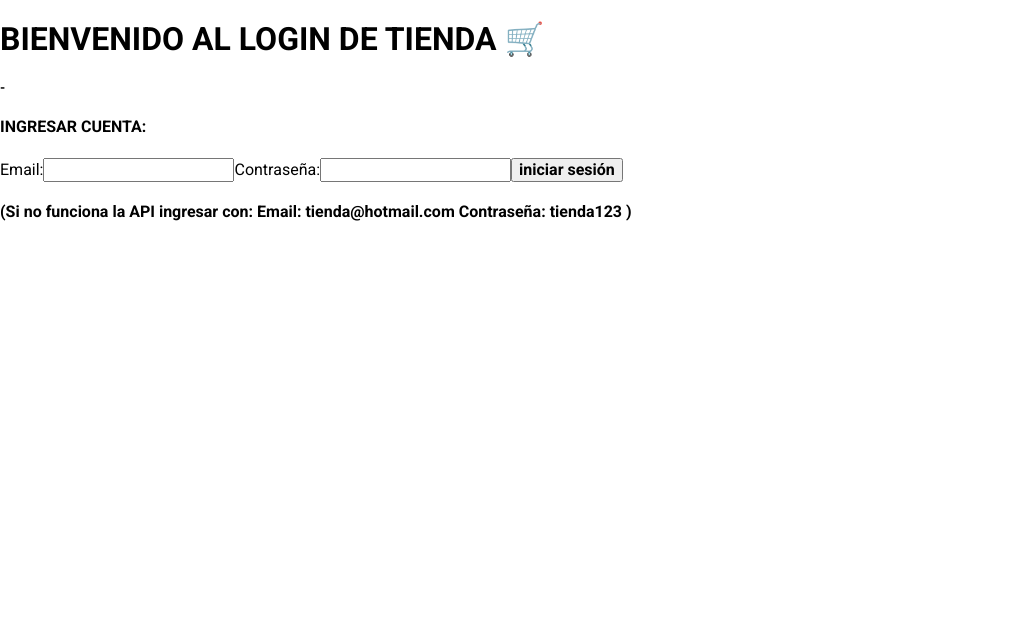
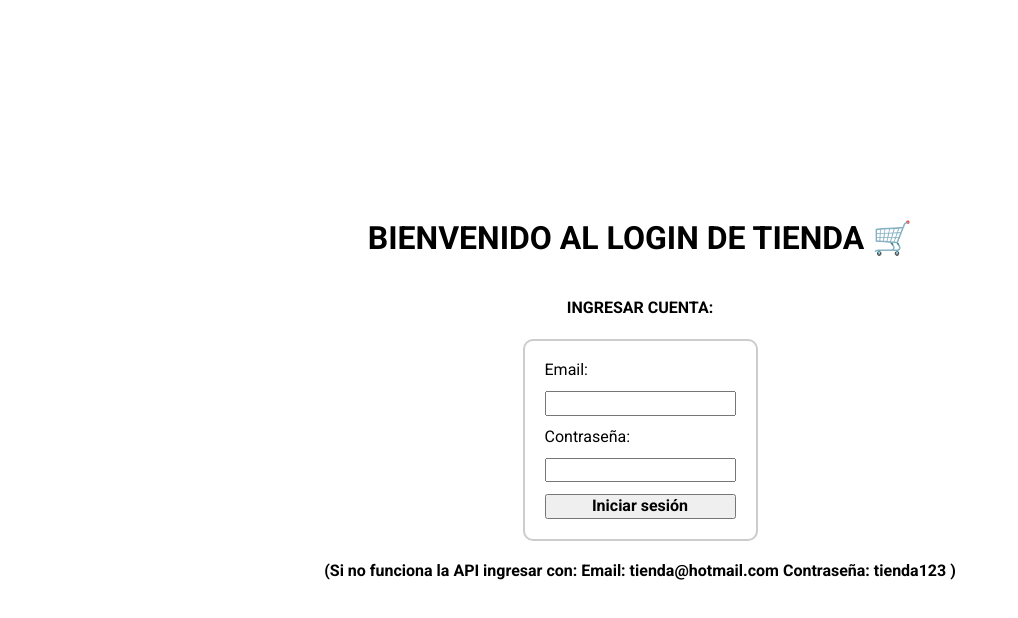
Before and after one commit to cristiangauna/Tienda, a React (Vite) app: page / in a window 1280 px wide. Shown: the top 618 px of the page, without its empty margins (0-1018 px from the left). Built offline with nearby package versions, Linux system fonts and the light colour scheme.

Commit message:
Entrega 3 CSS a Login

```diff
--- a/src/app.jsx
+++ b/src/app.jsx
@@ -107,7 +107,7 @@ function App() {
           <AuthProvider>
             <Routes>
               <Route path="/home" element={<> <Home /> <h1><Link to="/" onClick={handleCerrarSesion} className={styles.descuento}>Cerrar Sesión 🛒</Link></h1></>}/>
-              <Route path="/" element={<><h1>BIENVENIDO AL LOGIN DE TIENDA 🛒</h1> <h5> - </h5><h4>INGRESAR CUENTA:</h4> <Login /> <h4>(Si no funciona la API ingresar con: Email: tienda@hotmail.com Contraseña: tienda123 )</h4>  {/*<Link to="/home" ><h3 className={styles.añadido}> Ingresar a la home como usuario registrado 🛒</h3></Link>*/}</>}/>
+              <Route path="/" element={<> <Login /> {/*<Link to="/home" ><h3 className={styles.añadido}> Ingresar a la home como usuario registrado 🛒</h3></Link>*/}</>}/>
               <Route path="*" element={<><h1>404 not found</h1>{irHome}<h1> </h1>{cerrarSesion}</>} />
               <Route path="/products/:id" element={<><ProductDetail /> {irHome} <h1> </h1> {cerrarSesion}</>} />
                         {/*products/:id, los dos puntos + alguna palabra es un comodin para que se rellene con cualquier cosa*/}
--- a/src/screens/login.jsx
+++ b/src/screens/login.jsx
@@ -22,15 +22,16 @@ function Login() {
   };
 
 
+
   return (
-    <>
-      <form onSubmit={handleSubmit}>
+  <div className={styles.container}>
+    <h1>BIENVENIDO AL LOGIN DE TIENDA 🛒</h1>
+    <h4>INGRESAR CUENTA:</h4>
+    <form className={styles.form} onSubmit={handleSubmit}>
       <label htmlFor="email">Email:</label>
       <input
         value={email}
-          onChange={(e) => {
-              setEmail(e.target.value);
-          }}
+        onChange={(e) => setEmail(e.target.value)}
         id="email"
         type="email"
       />
@@ -42,10 +43,12 @@ function Login() {
         id="password"
         type="password"
       />
-        <button className={styles.añadido}>iniciar sesión</button>
+      {errorMessage && <p className={styles.descuento}> {errorMessage}</p>}
+      <button className={styles.añadido}>Iniciar sesión</button>
     </form>
-      {errorMessage && <p className={styles.descuento}> {errorMessage}</p>}
-    </>
+    <h4>(Si no funciona la API ingresar con: Email: tienda@hotmail.com Contraseña: tienda123 )</h4>
+
+  </div>
   );
 }
 
--- a/src/screens/login.module.css
+++ b/src/screens/login.module.css
@@ -7,3 +7,21 @@
   color: black;
   font-weight: bold; /* Opcional */
 }
+
+.container {
+  width: 100vw;
+  height: 100vh;
+  display: flex;
+  flex-direction: column;
+  justify-content: center;
+  align-items: center;
+}
+
+.form {
+  display: flex;
+  flex-direction: column;
+  gap: 12px;
+  padding: 20px;
+  border: 2px solid #ccc;
+  border-radius: 10px;
+}
```
Lines whose indentation alone changed are shown as unchanged.
